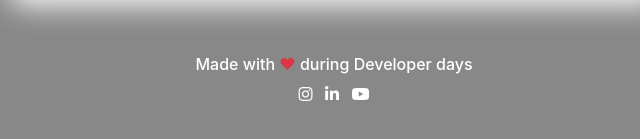
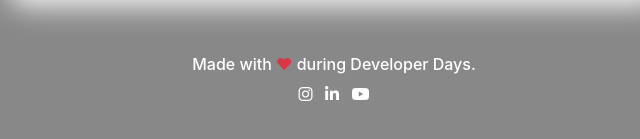
Before and after one commit to mohitagarwal1432/developer-days-calculator, a plain HTML site: page index.html in a window 1280 px wide. Shown: the part 561-700 px from the top of the page, 306-946 px from the left. Drawn offline with nearby package versions, Linux system fonts and the light colour scheme.

Commit message:
Developer Days - Calculator

```diff
--- a/index.html
+++ b/index.html
@@ -91,7 +91,7 @@
                     </div>
                 </div>
                 <div class="col-lg-12 py-5">
-                    <p class="h6">Made with <span class="text-danger">&hearts;</span> during Developer days</p>
+                    <p class="h6">Made with <span class="text-danger">&hearts;</span> during Developer Days.</p>
                     <i class="fab fa-instagram" onmouseover="this.style.color='#e1306c'" onmouseout="this.style.color='#fff'" onclick="window.open('https://www.instagram.com/mohitagarwal1432','_blank')">&nbsp;&nbsp;</i>
                     <i onmouseover="this.style.color='#3b5998'" onmouseout="this.style.color='#fff'" class="fab fa-linkedin-in" onclick="window.open('https://www.linkedin.com/in/mohitagarwal1432/','_blank')">&nbsp;&nbsp;</i>
                     <i onmouseover="this.style.color='red'" onmouseout="this.style.color='#fff'" class="fab fa-youtube" onclick="window.open('https://bit.ly/2GS1710','_blank')"></i>
```
